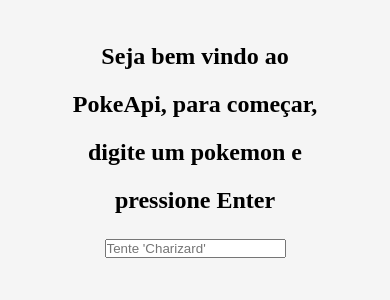
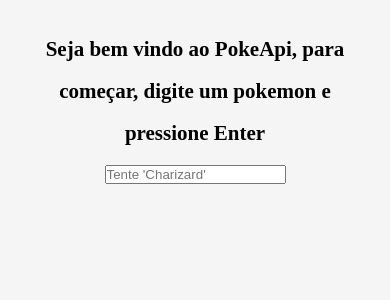
Before and after one commit to Victor-Edward/PokeApi-Connection, a React (Create React App) app: page / in a window 390 px wide. Shown: the top 300 px of the page. Built offline with nearby package versions, Linux system fonts and the light colour scheme.

Commit message:
feat: Added responsiveness to the site to work on smarthphones

```diff
--- a/src/styles/main.module.css
+++ b/src/styles/main.module.css
@@ -2,6 +2,18 @@
     margin: 0;
     padding: 0;
     box-sizing: 0;
+}
+
+@media (max-width: 1080px){
+    html {
+        font-size: 93.75%;
+    }
+}
+
+@media (max-width: 720px){
+    html {
+        font-size: 87.5%;
+    }
 }
 
 html{
@@ -15,7 +27,7 @@
 }
 
 .container{
-    margin: 2em 4em;
+    margin: 2em 2em;
 }
 
 .greetings{
@@ -29,7 +41,7 @@
     flex-direction: column;
     justify-content: center;
     align-items: center;
-    width: 35%;
+    width: 18em;
 
     margin: auto;
     padding: 1em;
@@ -93,6 +105,8 @@
     display: flex;
     flex-direction: column;
     align-items: center;
+    justify-content: center;
+    width: 18em;
 }
 
 .stats >p {
@@ -101,8 +115,8 @@
 
 .statsContent{
     display: grid;
-    grid-template-columns: 200px 200px;
-    justify-content: space-between;
+    grid-template-columns: 9em 9em;
+    justify-content: space-evenly;
     align-items: center;
     text-align: center;
 }
```
